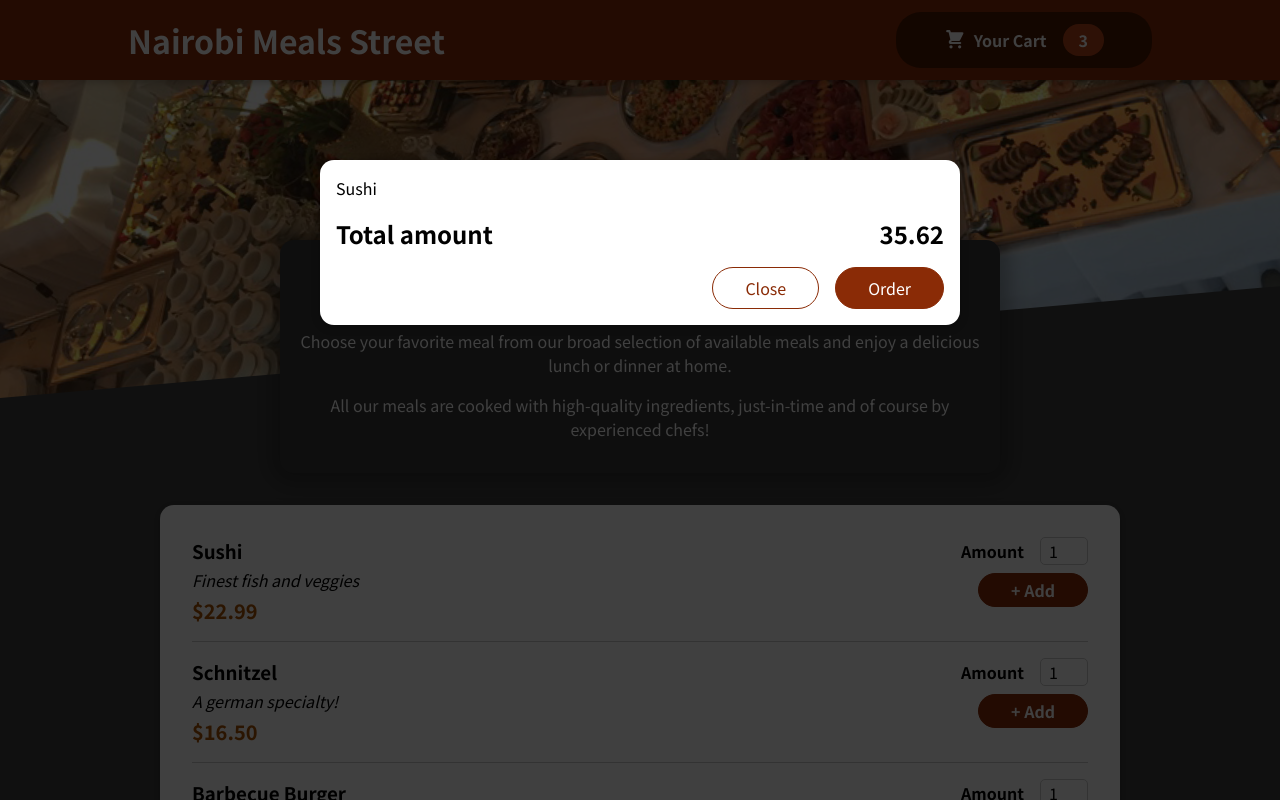
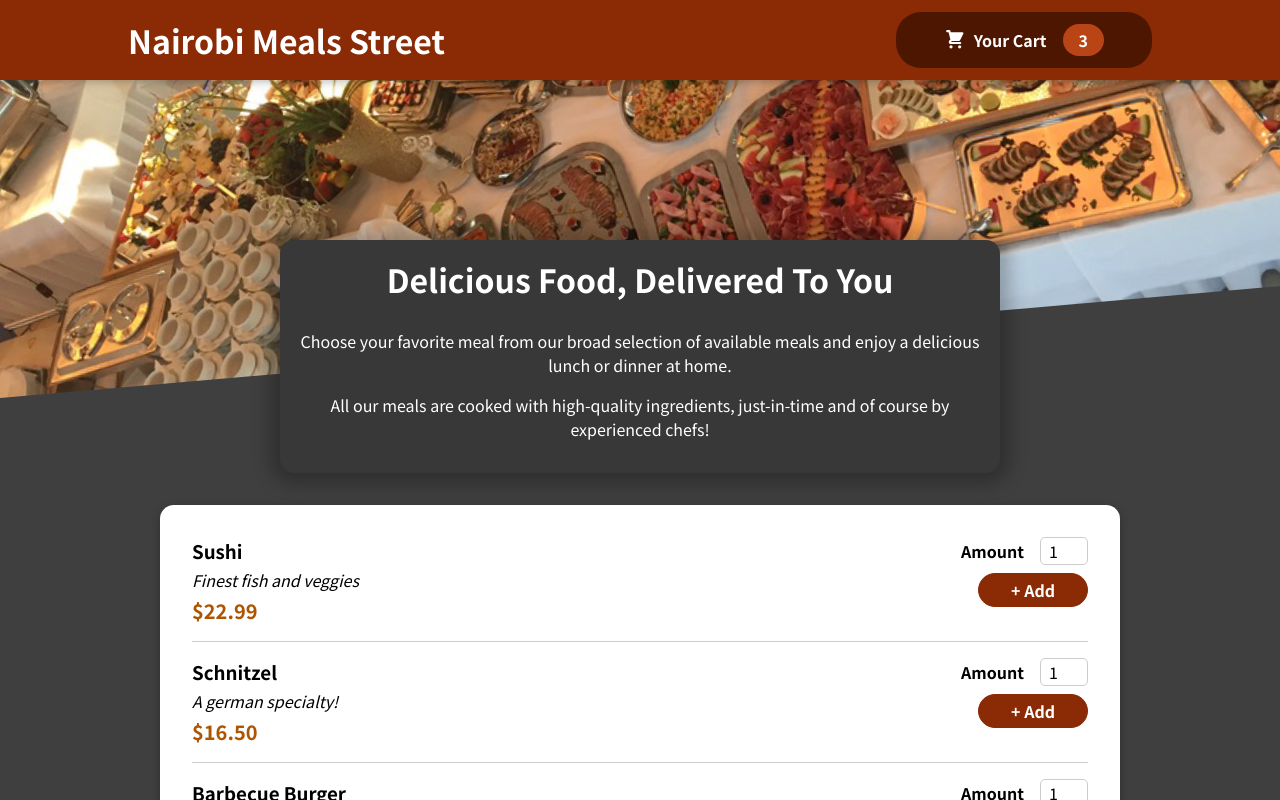
Before and after one commit to omondi8399/Nairobi-Meals_App, a React (Create React App) app: page / in a window 1280 px wide. Shown: the top 800 px of the page. Built offline with nearby package versions, Linux system fonts and the light colour scheme.

Commit message:
Updated code

```diff
--- a/src/App.js
+++ b/src/App.js
@@ -1,14 +1,24 @@
-import { Fragment } from 'react';
+import { Fragment, useState } from 'react';
 
 import Header from './components/Layout/Header';
 import Meals from './components/Meals/Meals';
 import Cart from './components/Cart/Cart';
 
 function App() {
+    const [cartIsShown, setCartIsShown] = useState(false)
+
+    const showCartHandler = () => {
+      setCartIsShown(true)
+    }
+
+    const hideCartHandler = () => {
+      setCartIsShown(false)
+    }
+
   return (
     <Fragment>
-      <Cart />
-      <Header />
+      {cartIsShown && <Cart onClose={hideCartHandler} />}
+      <Header  onShowCart={showCartHandler} />
       <main>
         <Meals />
       </main>
--- a/src/components/Cart/Cart.js
+++ b/src/components/Cart/Cart.js
@@ -9,14 +9,14 @@ const Cart = props =>{
         item => <li>{item.name}</li>
     )}</ul>
     return (
-        <Modal>
+        <Modal onClose={props.onClose}>
             {cartItems}
             <div className={classes.total}>
                 <span>Total amount</span>
                 <span>35.62</span>
             </div>
             <div className={classes.actions}>
-                <button className={classes['button--alt']}>Close</button>
+                <button className={classes['button--alt']} onClick={props.onClose}>Close</button>
                 <button className={classes.button}>Order</button>
             </div>
     </Modal>
--- a/src/components/Layout/Header.js
+++ b/src/components/Layout/Header.js
@@ -9,7 +9,7 @@ const Header = (props) => {
     <Fragment>
       <header className={classes.header}>
         <h1>Nairobi Meals Street</h1>
-        <HeaderCartButton />
+        <HeaderCartButton onClick={props.onShowCart} />
       </header>
       <div className={classes['main-image']}>
         <img src={mealsImage} alt='A table full of delicious food!' />
--- a/src/components/Layout/HeaderCartButton.js
+++ b/src/components/Layout/HeaderCartButton.js
@@ -3,7 +3,7 @@ import classes from './HeaderCartButton.module.css';
 
 const HeaderCartButton = (props) => {
   return (
-    <button className={classes.button}>
+    <button className={classes.button} onClick={props.onClick}>
       <span className={classes.icon}>
         <CartIcon />
       </span>
--- a/src/components/UI/Modal.js
+++ b/src/components/UI/Modal.js
@@ -5,7 +5,7 @@ import React from 'react'
 
 const Backdrop = props => {
  return (
-    <div className={classes.backdrop} />
+    <div className={classes.backdrop} onClick={props.onClose} />
  )
 }
 
@@ -22,7 +22,7 @@ const portalElement = document.getElementById('overlays')
 const Modal = props => {
     return (
     <Fragment>
-        {ReactDOM.createPortal(<Backdrop />, portalElement)}
+        {ReactDOM.createPortal(<Backdrop onClose={props.onClose} />, portalElement)}
         {ReactDOM.createPortal(<ModalOverlay>{props.children}</ModalOverlay>, portalElement)}
     </Fragment>
     )
```
Also changed, not shown: src/store/CartProvider.js (added, +23 -0 lines), src/store/cart-context.js (added, +10 -0 lines).
